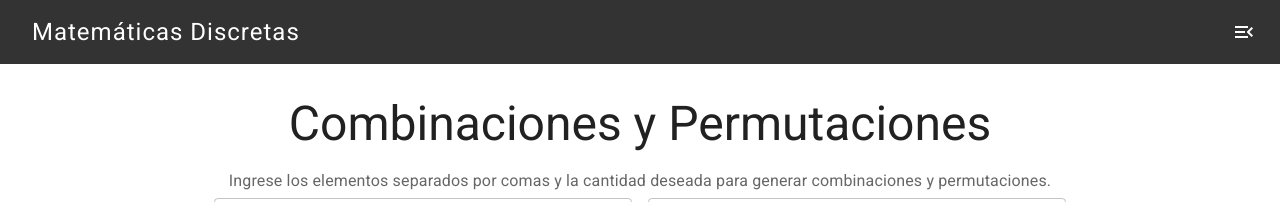
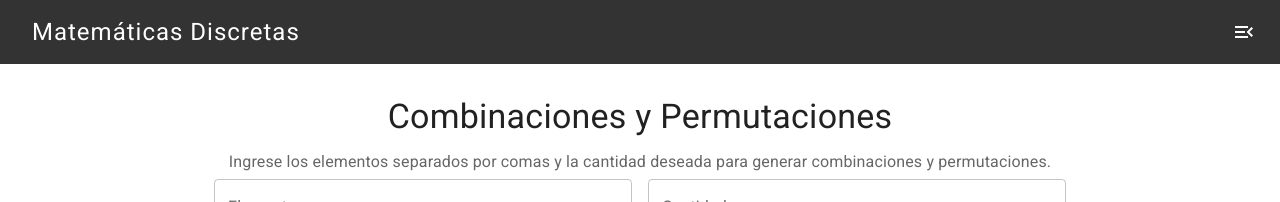
Before and after one commit to AdolfoHMtz/Matematicas-Discretas, a React (Vite) app: page /Combinaciones in a window 1280 px wide. Shown: the top 202 px of the page. Built offline with nearby package versions, Linux system fonts and the light colour scheme.

Commit message:
Update Combinaciones.jsx
Push 1.3

```diff
--- a/src/Combinaciones.jsx
+++ b/src/Combinaciones.jsx
@@ -95,7 +95,7 @@ function Combinaciones() {
 
   return (
     <Container maxWidth="md" sx={{ mt: 4 }}>
-      <Typography variant="h3" color="textPrimary" align="center" gutterBottom>
+      <Typography variant="h4" color="textPrimary" align="center" gutterBottom>
         Combinaciones y Permutaciones
       </Typography>
       <Typography variant="body1" color="textSecondary" align="center" gutterBottom>
```
